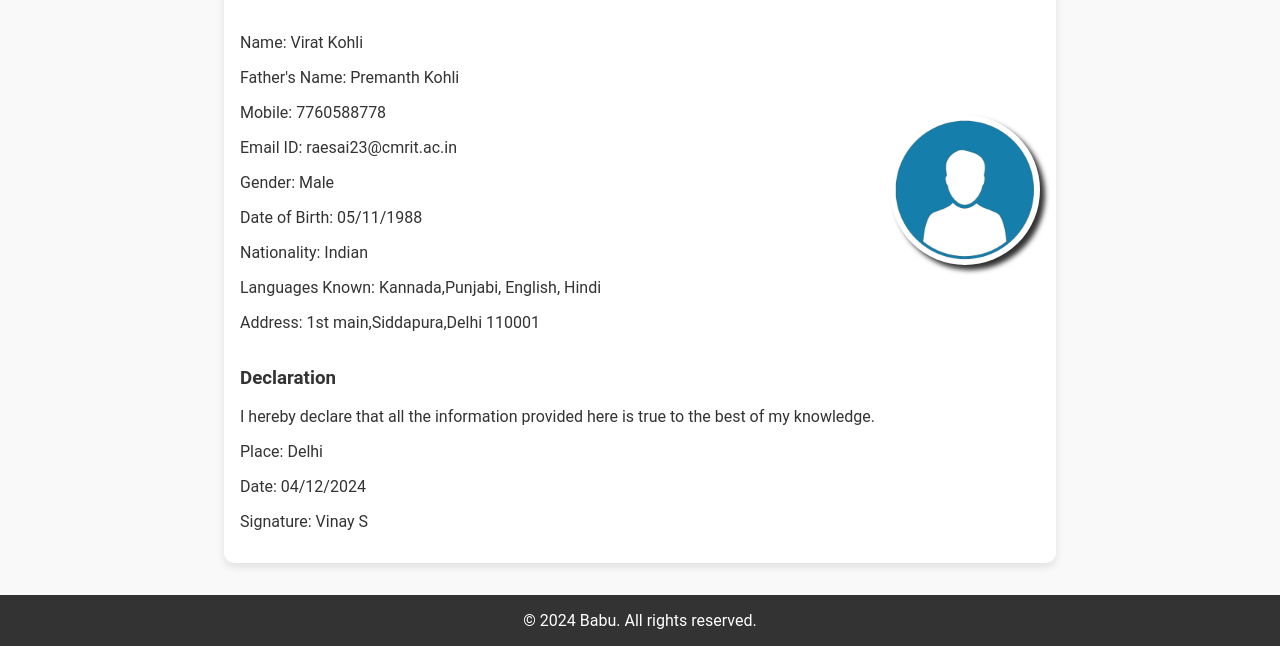
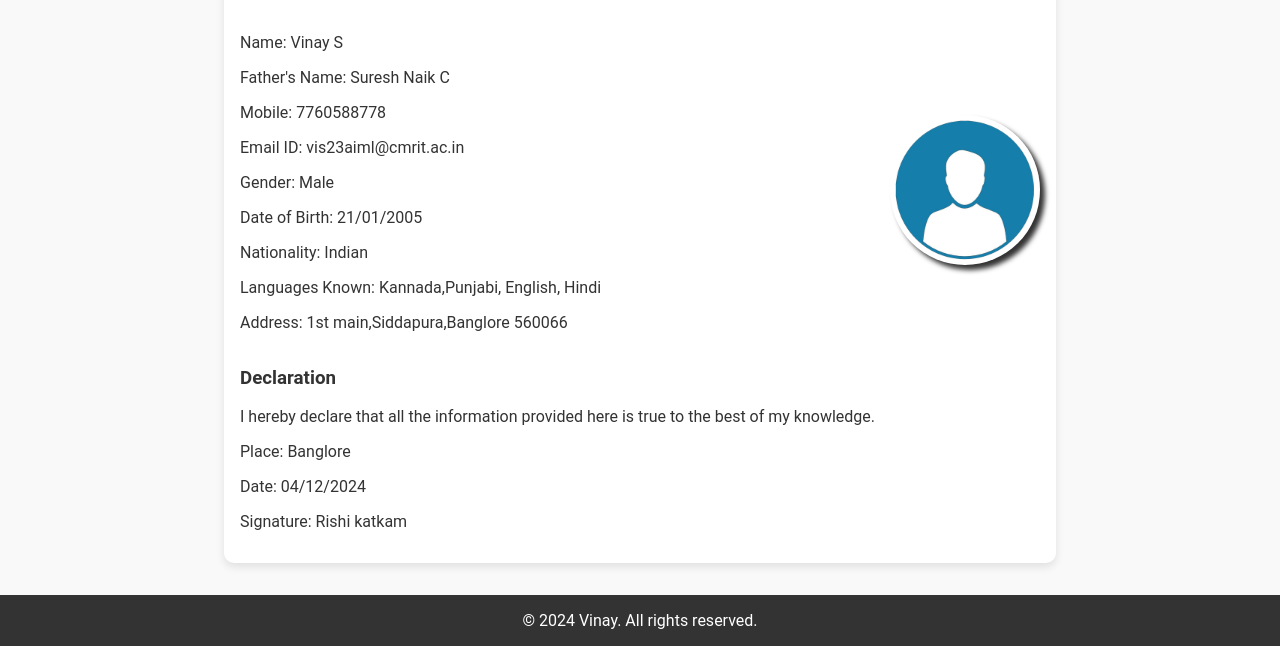
Before and after one commit to Raghavendraes2005/3rd_sem_mini, a plain HTML site: page bio.html in a window 1280 px wide. Shown: the part 198-844 px from the top of the page. Drawn offline with Linux system fonts and the light colour scheme.

Commit message:
Update bio.html

```diff
--- a/bio.html
+++ b/bio.html
@@ -18,28 +18,28 @@
         <h2>Bio Data</h2>
         <div class="bio-content">
             <div class="bio-info">
-                <p>Name: Virat Kohli </p>
-                <p>Father's Name: Premanth Kohli </p>
+                <p>Name: Vinay S </p>
+                <p>Father's Name: Suresh Naik C </p>
                 <p>Mobile: 7760588778</p>
-                <p>Email ID: raesai23@cmrit.ac.in</p>
+                <p>Email ID: vis23aiml@cmrit.ac.in</p>
                 <p>Gender: Male</p>
-                <p>Date of Birth: 05/11/1988</p>
+                <p>Date of Birth: 21/01/2005</p>
                 <p>Nationality: Indian</p>
                 <p>Languages Known:  Kannada,Punjabi, English, Hindi</p>
-                <p>Address: 1st main,Siddapura,Delhi 110001</p>
+                <p>Address: 1st main,Siddapura,Banglore 560066</p>
             </div>
             <img src="R.png" alt="Profile Picture" class="profile-picture">
         </div>
         <div class="declaration">
             <h3>Declaration</h3>
             <p>I hereby declare that all the information provided here is true to the best of my knowledge.</p>
-            <p>Place: Delhi</p>
+            <p>Place: Banglore</p>
             <p>Date: 04/12/2024</p>
-            <p class="signature">Signature: Vinay S</p>
+            <p class="signature">Signature: Rishi katkam</p>
         </div>
     </main>
     <footer>
-        <p>© 2024 Babu. All rights reserved.</p>
+        <p>© 2024 Vinay. All rights reserved.</p>
     </footer>
 </body>
 </html>
```
